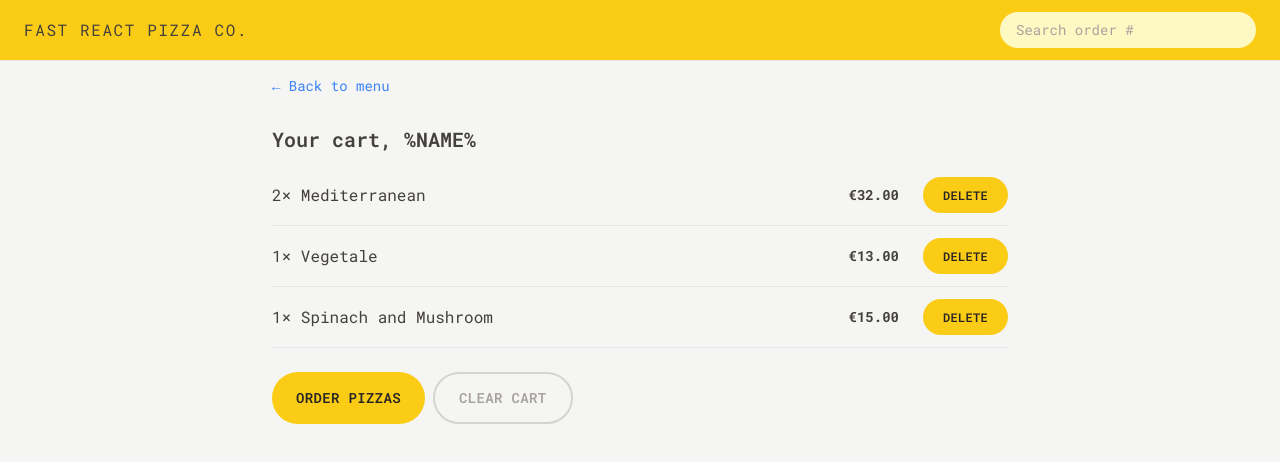
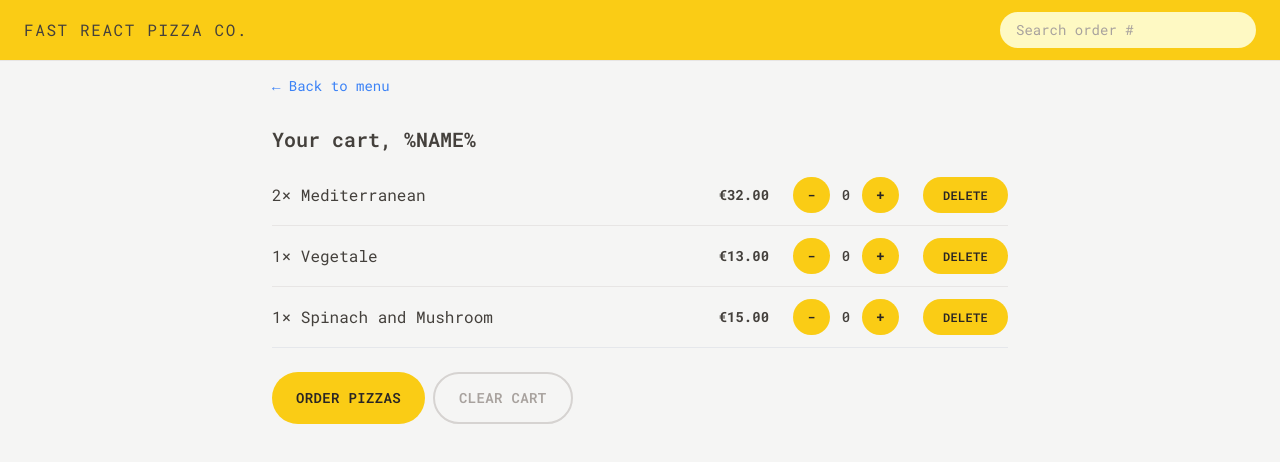
Before and after one commit to iamsabitak/fast-react-pizza-13, a React (Vite) app: page /cart in a window 1280 px wide. Shown: the top 462 px of the page. Built offline with nearby package versions, Linux system fonts and the light colour scheme.

Commit message:
Implement CartItem component for displaying individual cart items

```diff
--- a/src/features/cart/CartItem.jsx
+++ b/src/features/cart/CartItem.jsx
@@ -1,17 +1,27 @@
-import Button from '../../ui/Button';
+import { useSelector } from 'react-redux';
 import { formatCurrency } from '../../utils/helpers';
+import DeleteItem from './DeleteItem';
+import UpdateItemQuantity from './UpdateItemQuantity';
+import { getCurrentQuantityById } from './cartSlice';
 
 function CartItem({ item }) {
   const { pizzaId, name, quantity, totalPrice } = item;
 
+  const currentQuantity = useSelector(getCurrentQuantityById(pizzaId));
+
   return (
     <li className="py-3 sm:flex sm:items-center sm:justify-between">
       <p className="mb-1 sm:mb-0">
-         {quantity}&times; {name}
+        {quantity}&times; {name}
       </p>
       <div className="flex items-center justify-between sm:gap-6">
         <p className="text-sm font-bold">{formatCurrency(totalPrice)}</p>
-        <Button type="small">Delete</Button>
+
+        <UpdateItemQuantity
+          pizzaId={pizzaId}
+          currentQuantity={currentQuantity}
+        />
+        <DeleteItem pizzaId={pizzaId} />
       </div>
     </li>
   );
```
